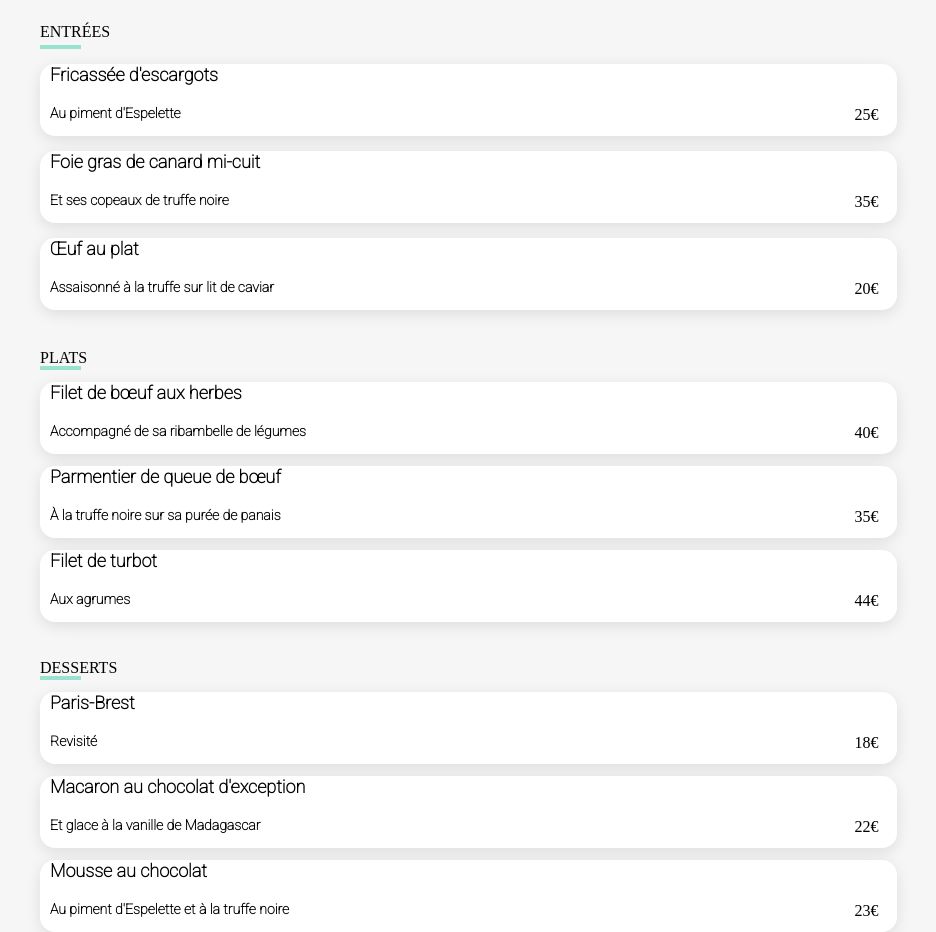
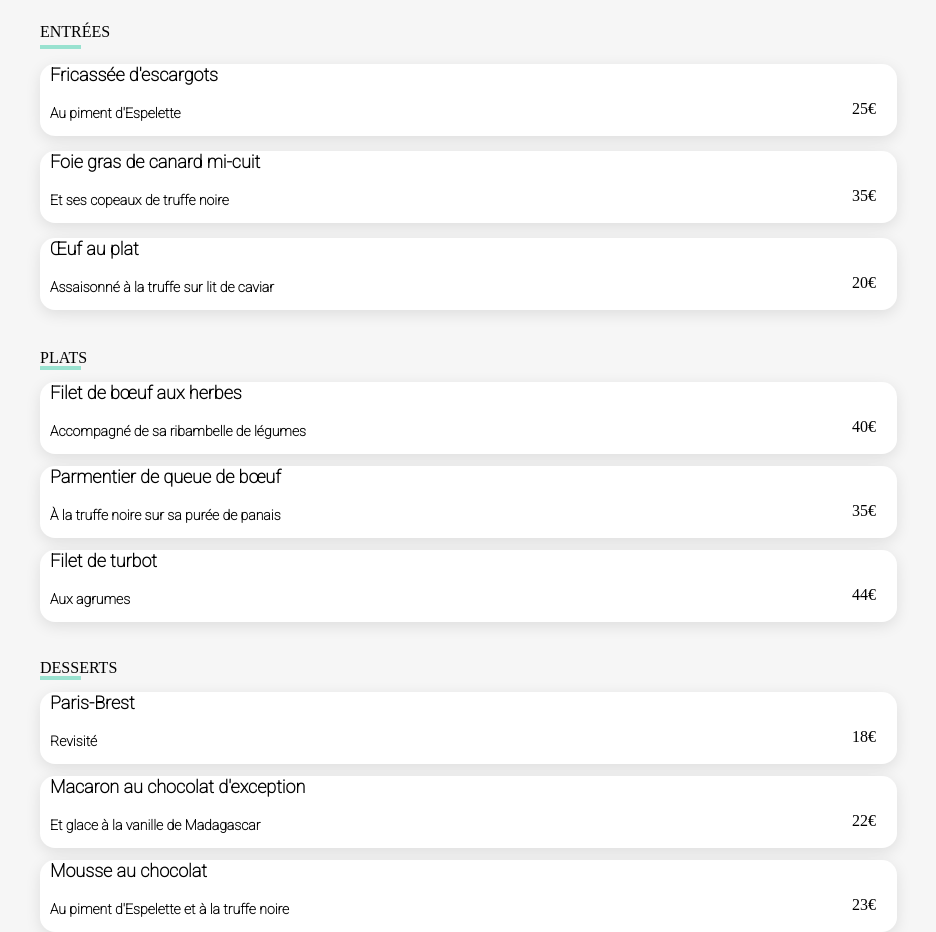
Before and after one commit to zabsVscode/Ohmyfood_Anthony, a plain HTML site: page la_palette_du_gout.html in a window 1280 px wide. Shown: the part 374-1306 px from the top of the page, without its empty margins (187-1123 px from the left). Drawn offline with Linux system fonts and the light colour scheme; a web font is replaced by a local one.

Commit message:
OhMyFood_Anthony

```diff
--- a/la_palette_du_gout.html
+++ b/la_palette_du_gout.html
@@ -45,7 +45,7 @@
                     <div class="entries_card">
                         <p class="entries_card--text">Fricassée d'escargots</p>
                         <p class="entries_card--secondtext ">Au piment d'Espelette</p>
-                        <p class="icon_box icon_box--price">25€ <i class="icon fa-solid fa-circle-check"></i></p>
+                        <p class="icon_box"><span class="icon_box--price">25€</span> <i class="icon fa-solid fa-circle-check"></i></p>
 
 
                     </div>
@@ -53,13 +53,13 @@
                     <div class="entries_card">
                         <p class="entries_card--text">Foie gras de canard mi-cuit</p>
                         <p class="entries_card--secondtext">Et ses copeaux de truffe noire
-                        <p class="icon_box icon_box--price">35€ <i class="icon fa-solid fa-circle-check"></i></p>
+                        <p class="icon_box"><span class="icon_box--price">35€</span><i class="icon fa-solid fa-circle-check"></i></p>
                     </div>
 
                     <div class="entries_card">
                         <p class="entries_card--text">Œuf au plat</p>
                         <p class="entries_card--secondtext">Assaisonné à la truffe sur lit de caviar
-                        <p class="icon_box icon_box--price">20€ <i class="icon fa-solid fa-circle-check"></i></p>
+                        <p class="icon_box"><span class="icon_box--price">20€</span><i class="icon fa-solid fa-circle-check"></i></p>
                     </div>
 
                 </div>
@@ -70,19 +70,19 @@
                     <div class="flat_card">
                         <p class="flat_card--text">Filet de bœuf aux herbes</p>
                         <p class="flat_card--secondtext">Accompagné de sa ribambelle de légumes
-                        <p class="icon_box icon_box--price">40€ <i class="icon fa-solid fa-circle-check"></i></p>
+                        <p class="icon_box"><span class="icon_box--price">40€</span><i class="icon fa-solid fa-circle-check"></i></p>
                     </div>
 
                     <div class="flat_card">
                         <p class="flat_card--text">Parmentier de queue de bœuf</p>
                         <p class="flat_card--secondtext">À la truffe noire sur sa purée de panais
-                            <p class="icon_box icon_box--price">35€ <i class="icon fa-solid fa-circle-check"></i></p>
+                            <p class="icon_box"><span class="icon_box--price">35€</span><i class="icon fa-solid fa-circle-check"></i></p>
                     </div>
 
                     <div class="flat_card">
                         <p class="flat_card--text">Filet de turbot</p>
                         <p class="flat_card--secondtext">Aux agrumes
-                            <p class="icon_box icon_box--price">44€ <i class="icon fa-solid fa-circle-check"></i></p>
+                            <p class="icon_box"><span class="icon_box--price">44€</span><i class="icon fa-solid fa-circle-check"></i></p>
                     </div>
 
                 </div>
@@ -93,19 +93,19 @@
                     <div class="desserts_card">
                         <p class="desserts_card--text">Paris-Brest</p>
                         <p class="desserts_card--secondtext">Revisité
-                            <p class="icon_box icon_box--price">18€ <i class="icon fa-solid fa-circle-check"></i></p>
+                            <p class="icon_box"><span class="icon_box--price">18€</span><i class="icon fa-solid fa-circle-check"></i></p>
                     </div>
 
                     <div class="desserts_card">
                         <p class="desserts_card--text">Macaron au chocolat d'exception </p>
                         <p class="desserts_card--secondtext">Et glace à la vanille de Madagascar
-                            <p class="icon_box icon_box--price">22€ <i class="icon fa-solid fa-circle-check"></i></p>
+                            <p class="icon_box"><span class="icon_box--price">22€</span><i class="icon fa-solid fa-circle-check"></i></p>
                     </div>
 
                     <div class="desserts_card">
                         <p class="desserts_card--text">Mousse au chocolat </p>
                         <p class="desserts_card--secondtext">Au piment d'Espelette et à la truffe noire
-                            <p class="icon_box icon_box--price">23€ <i class="icon fa-solid fa-circle-check"></i></p>
+                            <p class="icon_box"><span class="icon_box--price">23€</span><i class="icon fa-solid fa-circle-check"></i></p>
                     </div>
 
                 </div>
--- a/sass/commun/_header_des_pages_menu.scss
+++ b/sass/commun/_header_des_pages_menu.scss
@@ -28,8 +28,8 @@
 
     .header_logo_menu {
         display: flex;
-        width: 197px;
-        height: 36px;
+        width: 167px;
+        height: 27px;
         padding: 0px 19px 0px 16px;
         justify-content: center;
         align-items: center;
--- a/sass/commun/_main.scss
+++ b/sass/commun/_main.scss
@@ -374,8 +374,8 @@
             color:$color-button-icon;
             font-weight:900;
             animation-name : colorheart;
-            animation-duration:5s;
-            animation-delay:3s;
+            animation-duration:3s;
+            animation-delay:0s;
             animation-iteration-count:infinite;
             animation-direction:normal;
             animation-fill-mode:none;
--- a/sass/commun/_main_des_pages_menu.scss
+++ b/sass/commun/_main_des_pages_menu.scss
@@ -441,7 +441,8 @@
 
 
             width: 12%;
-            margin-left: 58%;
+            gap:12px;
+            margin-left: 54.5%;
             margin-top: -80px;
             position: absolute;
         }
@@ -449,7 +450,7 @@
 
         .icon {
             opacity: 0;
-            width: 100px;
+
             height: 62px;
 
             border-top-right-radius: 15px;
@@ -469,22 +470,17 @@
             opacity: 1;
             width: 70px;
             height: 75px;
+            gap:12px;
             z-index:3;
 
             background:#99E2D0;
 
             transform: translateX(-0px);
-
         }
 
         .icon_box--price {
-            width: 186px;
-            padding-bottom:15px;
-        }
-
-        .icon_box--price:hover {
-            gap:25px;
-            transform: translateX(-87px);
+            margin-bottom: 6px;
+            margin-right: -6px;
         }
 
         .entries_card--secondtext .flat_card--secondtext .desserts_card--secondtext {
```
Also changed, not shown: assets/css/style.css.
